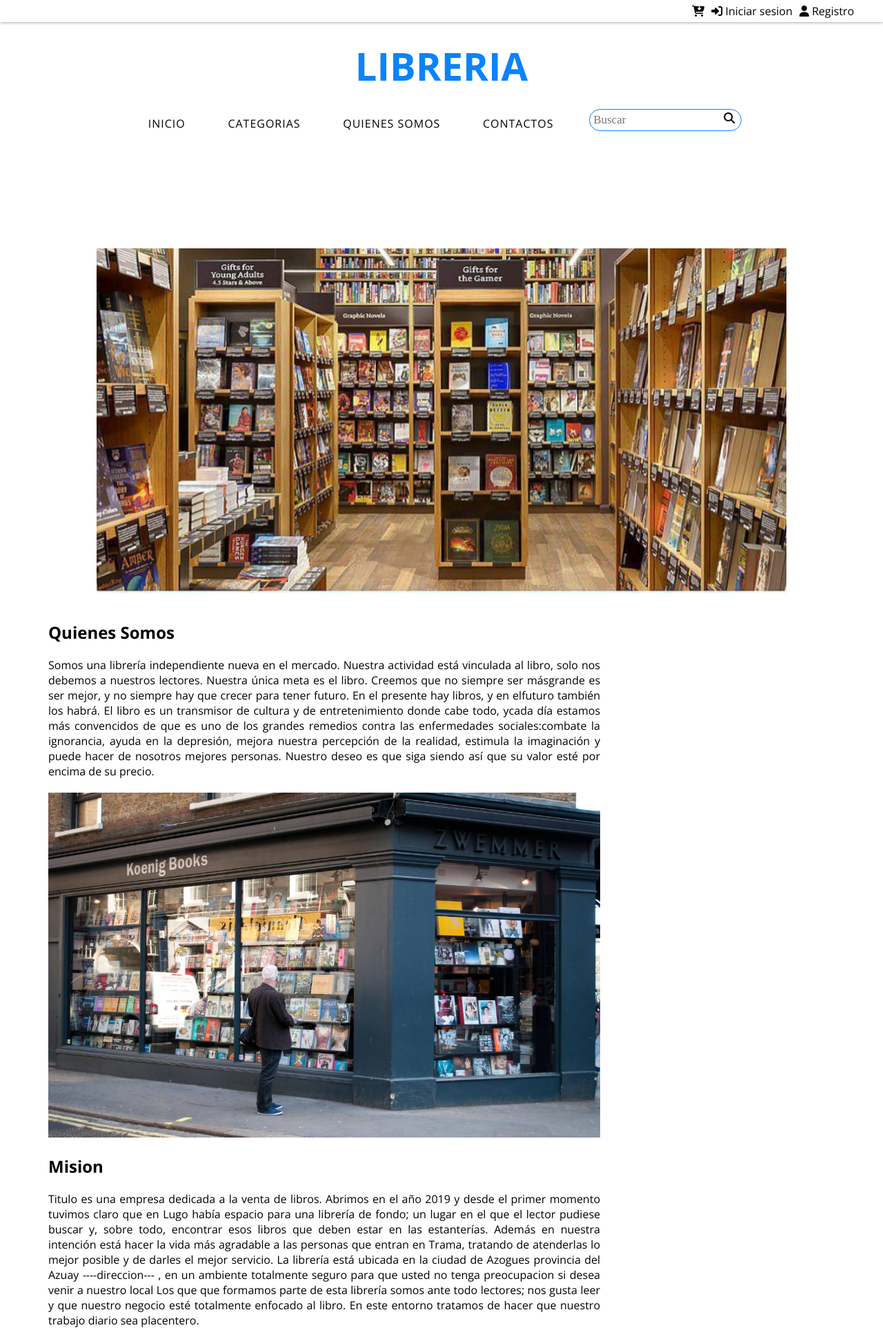
After one commit to diegodu/Examen-Hipermedial, a PHP site: page /Public/Vista/quiens.html in a window 1280 px wide. The commit adds this page. Shown: the top 1928 px of the page at 69% size. Run offline with PHP 8.4, Linux system fonts and the light colour scheme; some libraries are stand-ins or nearby versions.

Commit message:
quienes somos mision y vision

```diff
--- a/Public/Vista/categoria.html
+++ b/Public/Vista/categoria.html
@@ -30,7 +30,7 @@
                         <li><a href="#">Sub</a></li>
                     </ul>
                 </li>
-                <li><a href="#">Quienes somos</a>
+                <li><a href="./quiens.html">Quienes somos</a>
                     <ul>
                         <li><a href="#">Mision</a></li>
                         <li><a href="#">Vision</a></li>
--- a/Public/Vista/crear_usuario.html
+++ b/Public/Vista/crear_usuario.html
@@ -23,7 +23,7 @@
                         <li><a href="#">Sub</a></li>
                     </ul>
                 </li>
-                <li><a href="#">Quienes somos</a>
+                <li><a href="./quiens.html">Quienes somos</a>
                     <ul>
                         <li><a href="#">Mision</a></li>
                         <li><a href="#">Vision</a></li>
--- a/Public/Vista/index.html
+++ b/Public/Vista/index.html
@@ -30,7 +30,7 @@
                         <li><a href="#">Sub</a></li>
                     </ul>
                 </li>
-                <li><a href="#">Quienes somos</a>
+                <li><a href="./quiens.html">Quienes somos</a>
                     <ul>
                         <li><a href="#">Mision</a></li>
                         <li><a href="#">Vision</a></li>
--- a/Public/Vista/login.html
+++ b/Public/Vista/login.html
@@ -23,7 +23,7 @@
                         <li><a href="#">Sub</a></li>
                     </ul>
                 </li>
-                <li><a href="#">Quienes somos</a>
+                <li><a href="./quiens.html">Quienes somos</a>
                     <ul>
                         <li><a href="#">Mision</a></li>
                         <li><a href="#">Vision</a></li>
--- /dev/null
+++ b/Public/Vista/quiens.html
@@ -0,0 +1,187 @@
+<!DOCTYPE html>
+
+<html>
+
+<head>
+    <meta charset="UTF-8">
+    <script src="https://kit.fontawesome.com/e564244708.js" crossorigin="anonymous"></script>
+    <link href="https://fonts.googleapis.com/css?family=Open+Sans:300,400,600,700&display=swap" rel="stylesheet">
+    <link rel="stylesheet" href="../css/style.css">
+    <title>Inicio</title>
+</head>
+
+<body>
+
+    <header>
+        <div class="bar-login">
+            <div class="btns container">
+                <a href="../Vista/login.html"><i class="fas fa-cart-arrow-down"></i></a>
+                <a href="../Vista/login.html"><i class="fas fa-sign-in-alt"></i> Iniciar sesion</a>
+                <a href="../Vista/crear_usuario.html"><i class="fas fa-user"></i> Registro</a>
+            </div>
+        </div>
+        <h1>LIBRERIA</h1>
+        <nav class="nav-bar container">
+            <ul>
+                <li><a href="../Vista/index.html">Inicio</a></li>
+                <li><a href="../Vista/categoria.html">Categorias</a>
+                    <ul>
+                        <li><a href="#">Terror</a></li>
+                        <li><a href="#">Accion</a></li>
+                        <li><a href="#">Sub</a></li>
+                        <li><a href="#">Sub</a></li>
+                    </ul>
+                </li>
+                <li><a href="#">Quienes somos</a>
+                    <ul>
+                        <li><a href="#">Mision</a></li>
+                        <li><a href="#">Vision</a></li>
+
+                    </ul>
+                </li>
+                <li><a href="#">Contactos</a></li>
+                <li>
+                    <div class="search-content">
+                        <input type="search" name="" id="" placeholder="Buscar">
+                        <i class="fas fa-search"></i>
+                    </div>
+                </li>
+            </ul>
+        </nav>
+
+    </header>
+
+    <section class="somos">
+        <img src="../../imagenes/pablo/somos.jpg" alt="">
+    </section>
+
+    <section class="somos2">
+        <div>
+            <h2>Quienes Somos</h2>
+            <p>Somos una librería independiente nueva en el mercado.
+
+                Nuestra actividad está vinculada al libro, solo nos debemos a nuestros lectores. Nuestra única meta es
+                el libro. Creemos que no siempre ser másgrande es ser mejor, y no siempre hay que crecer para tener
+                futuro.
+                En el presente hay libros, y en elfuturo también los habrá. El libro es un transmisor de cultura y de
+                entretenimiento donde cabe todo, ycada día estamos más convencidos de que es uno de los grandes remedios
+                contra las enfermedades sociales:combate la ignorancia, ayuda en la depresión, mejora nuestra percepción
+                de la realidad, estimula la imaginación y puede hacer de nosotros mejores personas. Nuestro deseo es que
+                siga siendo así que su valor esté por encima de su precio.</p>
+            <img src="../../imagenes/pablo/somos2.jpg" alt="">
+        </div>
+
+    </section>
+
+    <section class="somos2">
+        <div>
+            <h2>Mision</h2>
+            <p>Titulo es una empresa dedicada a la venta de libros. Abrimos en el año 2019 y desde el primer momento
+                tuvimos claro que en Lugo había espacio para una librería de fondo; un lugar en el que el lector pudiese
+                buscar
+                y, sobre todo, encontrar esos libros que deben estar en las estanterías. Además en nuestra intención
+                está hacer
+                la vida más agradable a las personas que entran en Trama, tratando de atenderlas lo mejor posible y de
+                darles el
+                mejor servicio.
+
+                La librería está ubicada en la ciudad de Azogues provincia del Azuay ----direccion--- , en un ambiente
+                totalmente seguro
+                para que usted no tenga preocupacion si desea venir a nuestro local
+
+
+                Los que que formamos parte de esta librería somos ante todo lectores; nos gusta leer y que nuestro
+                negocio esté totalmente
+                enfocado al libro. En este entorno tratamos de hacer que nuestro trabajo diario sea placentero.</p>
+        </div>
+
+    </section>
+
+    <section class="somos2">
+        <div>
+            <h2>Vision</h2>
+            <p>En estos tiempos tan digitalizados, de relaciones virtuales, que ponen en riesgo nuestros valores
+                culturales y literarios, creemos que es de vital importancia fomentar la lectura, de un modo que el
+                publico reviva la sensación del contacto directo con las paginas, los libros y el entorno que lo rodea.
+                Buscamos posicionamiento en el sector como un nuevo concepto en venta de libros.
+                Apostamos a que nuestros clientes y potenciales clientes aprecien nuestros servicios diferenciándonos
+                del resto del mercado.
+                A largo plazo, vemos nuestra librería como una cadena nacional en distintos puntos del país, para que la
+                mayor cantidad de gente posible, pueda acceder a este nuevo concepto en librería.</p>
+        </div>
+
+    </section>
+
+
+
+
+    <footer>
+        <div class="contact container">
+            <div id="map">
+
+            </div>
+            <div class="redes">
+                <div>
+                    <h3>Contactos</h3>
+                    <p>Cuenca-Ecuador </p>
+                    <a href="https://www.ups.edu.ec/">Universida Politecnica Salesiana</a>
+
+                    <p>Telefono <a href="tel:+0999287912">0999287912</a></p>
+
+                    <p>E-mail <a href="mailto:dduchimazad@est.ups.edu.ec">dduchimazad@est.ups.edu.ec</a></p>
+
+
+                </div>
+                <div>
+                    <h3>Siguenos</h3>
+                    <p>Siguenos en nuestras redes sociales</p>
+                    <i class="fab fa-facebook-square"></i>
+                    <i class="fab fa-instagram"></i>
+                    <i class="fab fa-twitter-square"></i>
+
+                </div>
+
+
+
+            </div>
+
+        </div>
+
+        <div class="about container">
+            <div class="info">
+                <h3>Informacion</h3>
+                <p>Quienes somos</p>
+                <p>Mision</p>
+                <p>Vision</p>
+                <p>Contactos</p>
+
+
+            </div>
+            <div class="libro">
+                <h3>Libros</h3>
+                <p>Matematicas</p>
+                <p>Ciencias Naturales</p>
+                <p>Estudios sociales</p>
+                <p>Literartura</p>
+
+            </div>
+            <div class="integrantes">
+                <h3>Integrantes</h3>
+                <p>Christian Rivera</p>
+                <p>Diego Duchimaza</p>
+                <p>Pablo Malla</p>
+
+            </div>
+
+
+        </div>
+        <div class="target">
+            <i class="fab fa-cc-visa"></i>
+            <i class="fab fa-cc-mastercard"></i>
+            <i class="fab fa-cc-amex"></i>
+        </div>
+
+    </footer>
+</body>
+
+</html>
--- a/Public/css/style.css
+++ b/Public/css/style.css
@@ -254,6 +254,7 @@ footer{
     height: 300px;
 }
 footer .contact{
+
     display: flex;
 
 }
@@ -286,8 +287,7 @@ footer .contact{
     margin-left: 80%;
 }
 footer .contact{
-
-    margin-left: 10%;
+    margin-left: 0%;
     justify-content: flex-start;
   justify-content: flex-start;
 }
@@ -806,3 +806,33 @@ input, textarea{
 	75% {margin-left: -300%;}
 	100% {margin-left: -300%;}
 }
+.somos{
+    padding-top: 160px;
+    width: 100%;
+    height: 700px;
+}
+.somos img{
+    display: block;
+    width: 1000px;
+    height: 500px;
+    margin-left: auto;
+    margin-right: auto;
+}
+.somos2{
+ display: flex;
+ width: 100%;
+ padding-left: 70px;
+ padding-right: 50px;
+ padding-bottom: 20px;
+}
+.somos2 p{
+    width: 800px;
+    margin-top: 20px;
+    text-align: justify;
+}
+.somos2 img{
+    width: 800px;
+    height: 500px;
+    margin-top: 20px;
+    text-align: justify;
+}
```
Also changed, not shown: imagenes/pablo/somos.jpg (added), imagenes/pablo/somos2.jpg (added).
